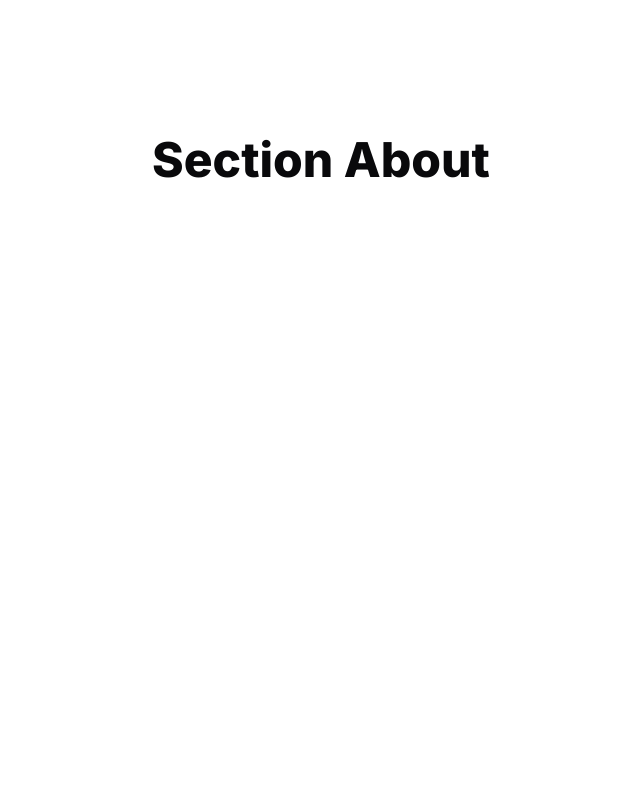
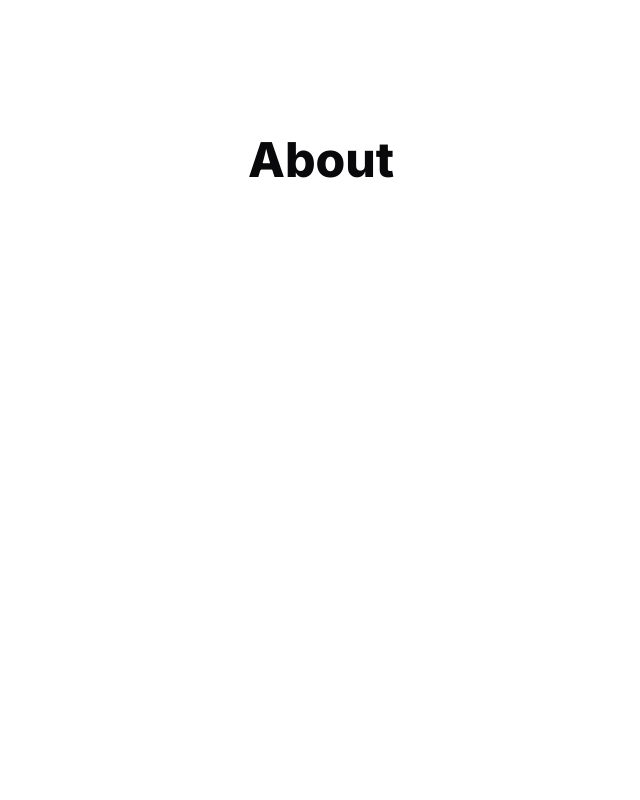
Before and after one commit to GaneshBasa/PortFolioFE, a Next.js app: page / in a window 1280 px wide. Shown: the part 1040-1840 px from the top of the page, without its empty margins (319-959 px from the left). Built offline with nearby package versions, Linux system fonts and the light colour scheme.

Commit message:
Modified Page

```diff
--- a/src/app/page.tsx
+++ b/src/app/page.tsx
@@ -70,7 +70,7 @@ const RootPage : FC = () => {
           >
             <div className='text-center m-auto'>
               <h1 className='text-5xl font-extrabold'>
-                Section { section }
+                { section }
               </h1>
             </div>
           </section>
```
